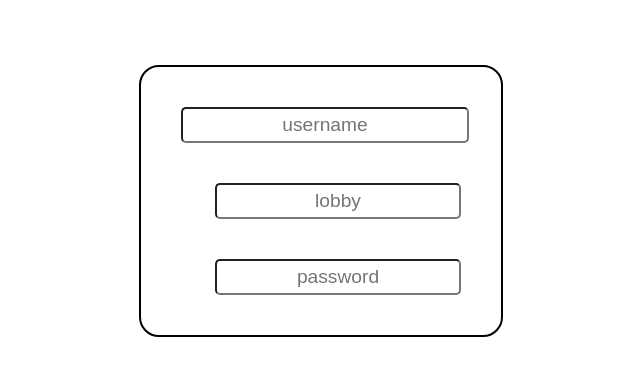
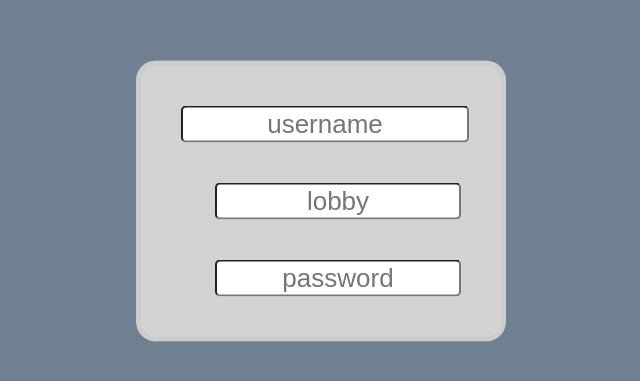
Before and after one commit to Phil-M-H/Summer-2020-Web-Practice, an Angular app in the folder RedFlagsFrontEnd/: page / in a window 1280 px wide. Shown: the part 119-500 px from the top of the page, without its empty margins (319-959 px from the left). Built offline with nearby package versions, Linux system fonts and the light colour scheme.

Commit message:
Got it centered and with placeholders, looking a bit nicer too. Going to try swapping over to Angular's mat-form.

```diff
--- a/RedFlagsFrontEnd/src/app/app.component.css
+++ b/RedFlagsFrontEnd/src/app/app.component.css
@@ -7,34 +7,21 @@
   top: 40%;
   left: 50%;
   transform: translate(-50%, -50%);
-  border: 2px solid black;
+  border: 5px solid rgba(200,200,200, 0.5);
   border-radius: 20px;
-
+  background-color: rgb(211,211,211);
 }
 #username-input {
   width: 100%;
+}
+#lobby-name, #lobby-password {
+  width: 85%;
+
+}
+.user-input-box {
   border-radius: 5px;
   text-align: center;
-  font-size: larger;
-  padding-top: 5px;
-  padding-bottom: 5px;
-}
-#lobby-name {
-  width: 85%;
-  border-radius: 5px;
-  text-align: center;
-  font-size: larger;
-  padding-top: 5px;
-  padding-bottom: 5px;
-
-}
-#lobby-password {
-  width: 85%;
-  border-radius: 5px;
-  text-align: center;
-  font-size: larger;
-  padding-top: 5px;
-  padding-bottom: 5px;
+  font-size: 26px;
 
 }
 .lobby-div {
--- a/RedFlagsFrontEnd/src/app/app.component.html
+++ b/RedFlagsFrontEnd/src/app/app.component.html
@@ -1,11 +1,11 @@
 <div class="input-form">
   <div class="input-username">
-    <input id="username-input" placeholder="username" (keydown.enter)="submit( )">
+    <input id="username-input" class="user-input-box" placeholder="username" (keydown.enter)="submit($event)">
   </div>
   <div class="input-lobby-name lobby-div">
-    <input id="lobby-name" placeholder="lobby" (keydown.enter)="submit()">
+    <input id="lobby-name" class="user-input-box" placeholder="lobby" (keydown.enter)="submit($event)">
   </div>
   <div class="input-password lobby-div">
-    <input id="lobby-password" placeholder="password" (keydown.enter)="submit()" type="password">
+    <input id="lobby-password" class="user-input-box" placeholder="password" (keydown.enter)="submit($event)" type="password">
   </div>
 </div>
--- a/RedFlagsFrontEnd/src/app/app.component.ts
+++ b/RedFlagsFrontEnd/src/app/app.component.ts
@@ -8,7 +8,7 @@ import { Component } from '@angular/core';
 export class AppComponent {
   title = 'RedFlagsFrontEnd';
   counter = 0;
-  submit(): void {
-    console.log('Counter:', this.counter++);
+  submit(event: InputEvent): void {
+    console.log('Event:', event);
   }
 }
--- a/RedFlagsFrontEnd/src/styles.css
+++ b/RedFlagsFrontEnd/src/styles.css
@@ -1 +1,4 @@
 /* You can add global styles to this file, and also import other style files */
+body {
+  background-color: slategray;
+}
```
